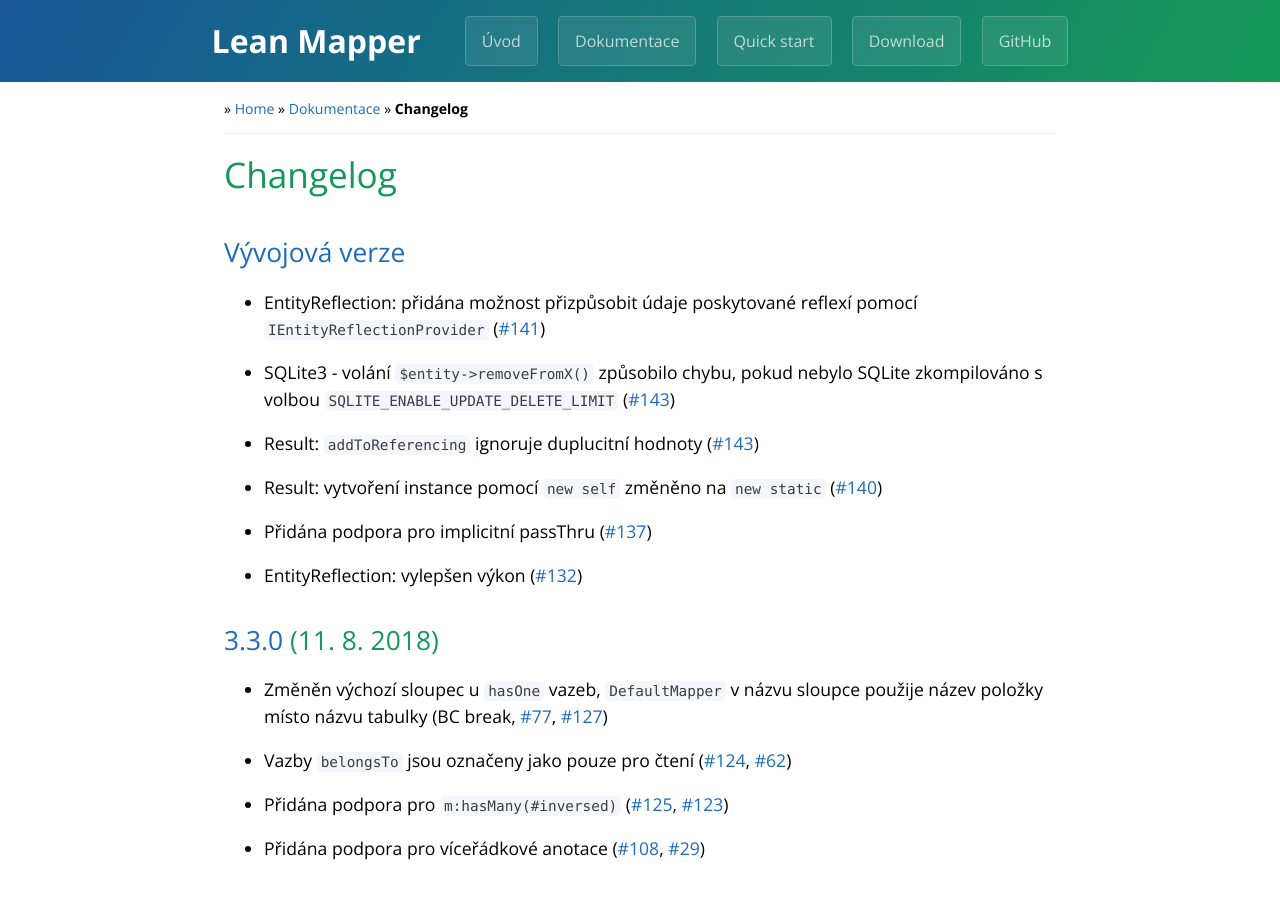
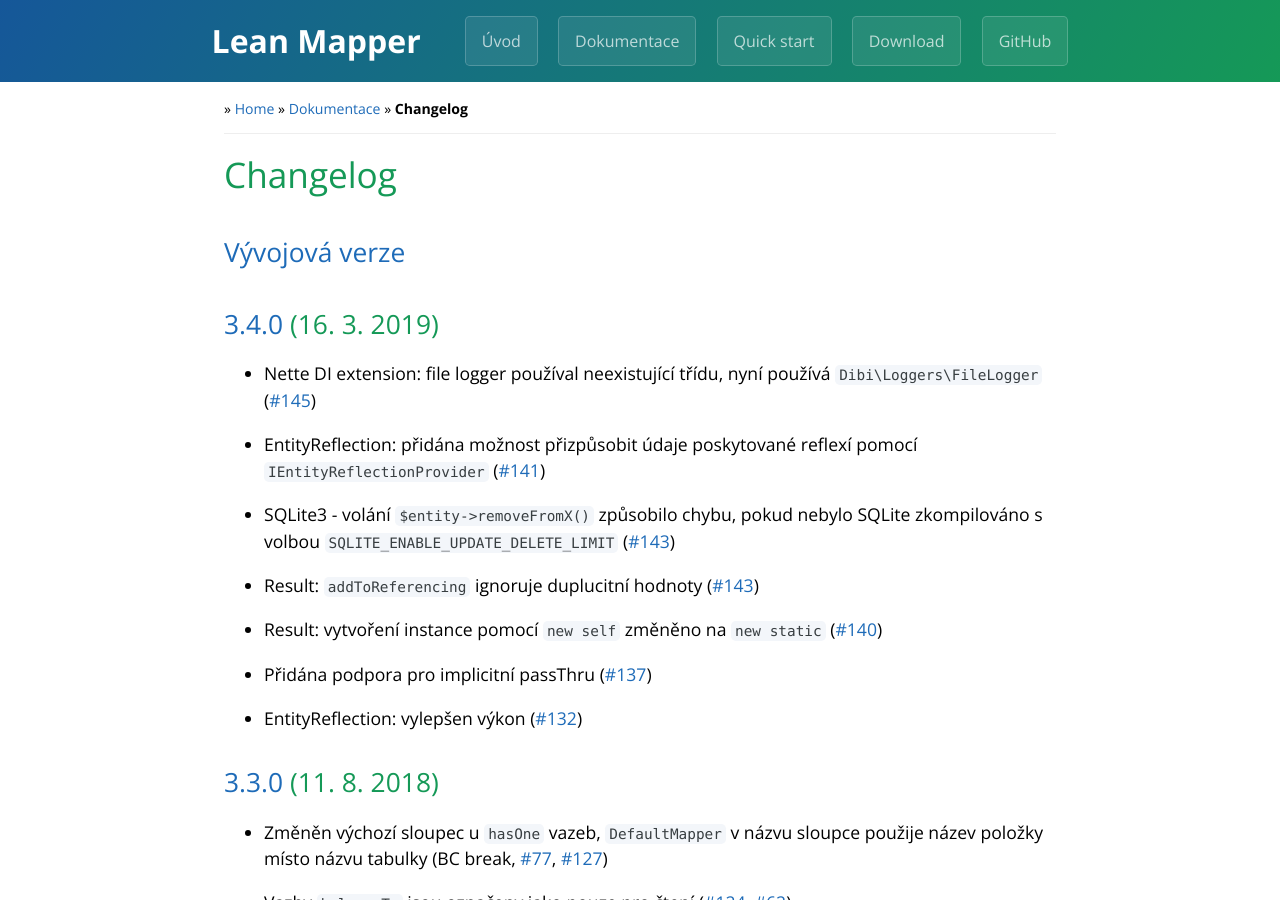
Before and after one commit to LeanMapper/LeanMapper.github.io, a Jekyll site: the page built from cs/changelog.md, in a window 1280 px wide and 900 px high. Built offline with Jekyll 4.4.1, drawn with Linux system fonts in a browser that asks for light colours.

Commit message:
Released Lean Mapper 3.4.0

```diff
--- a/cs/changelog.md
+++ b/cs/changelog.md
@@ -4,6 +4,10 @@ redirect_from: "/changelog"
 ---
 
 ## [Vývojová verze](https://github.com/Tharos/LeanMapper/tree/develop)
+
+## [3.4.0](https://github.com/Tharos/LeanMapper/tree/v3.4.0) (16. 3. 2019)
+
+* Nette DI extension: file logger používal neexistující třídu, nyní používá `Dibi\Loggers\FileLogger` ([#145](https://github.com/Tharos/LeanMapper/pull/145))
 
 * EntityReflection: přidána možnost přizpůsobit údaje poskytované reflexí pomocí `IEntityReflectionProvider` ([#141](https://github.com/Tharos/LeanMapper/pull/141))
 
```
Also changed, not shown: cs/api.md (+1 -0 lines).
